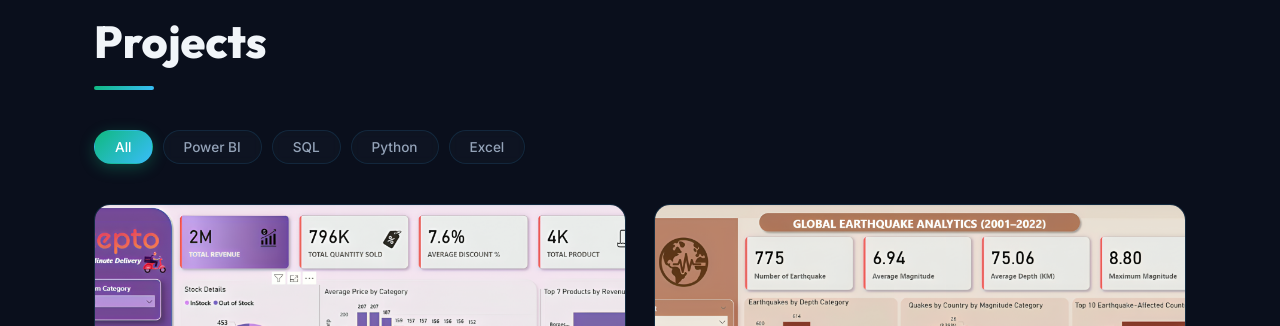
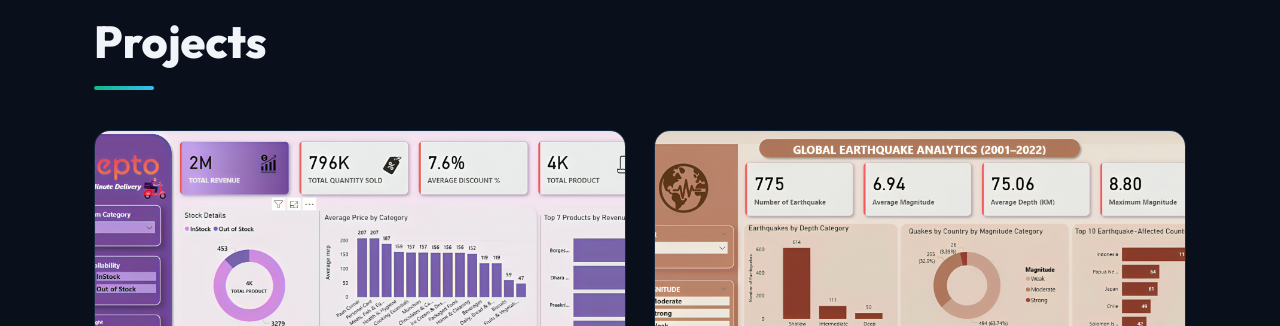
Before and after one commit to Nikunj532/Nikunj532.github.io, a plain HTML site: page index.html in a window 1280 px wide. Shown: the part 2860-3186 px from the top of the page. Drawn offline with Linux system fonts and the light colour scheme.

Commit message:
fix: remove project filter buttons

```diff
--- a/index.html
+++ b/index.html
@@ -318,13 +318,7 @@
         <div class="container">
             <h2 class="section-title reveal-up">Projects</h2>
 
-            <div class="project-filters reveal-up">
-                <button class="filter-btn active" data-filter="all">All</button>
-                <button class="filter-btn" data-filter="powerbi">Power BI</button>
-                <button class="filter-btn" data-filter="sql">SQL</button>
-                <button class="filter-btn" data-filter="python">Python</button>
-                <button class="filter-btn" data-filter="excel">Excel</button>
-            </div>
+
 
             <div class="projects-grid">
                 <!-- Zepto -->
--- a/script.js
+++ b/script.js
@@ -205,34 +205,7 @@ document.addEventListener('DOMContentLoaded', () => {
         }, 30);
     }
 
-    // ---- Project Filter Tabs ----
-    const filterBtns = document.querySelectorAll('.filter-btn');
-    const projectCards = document.querySelectorAll('.project-card');
 
-    filterBtns.forEach(btn => {
-        btn.addEventListener('click', () => {
-            filterBtns.forEach(b => b.classList.remove('active'));
-            btn.classList.add('active');
-
-            const filter = btn.getAttribute('data-filter');
-
-            projectCards.forEach(card => {
-                if (filter === 'all') {
-                    card.classList.remove('hidden');
-                    card.style.display = '';
-                } else {
-                    const categories = card.getAttribute('data-category');
-                    if (categories && categories.includes(filter)) {
-                        card.classList.remove('hidden');
-                        card.style.display = '';
-                    } else {
-                        card.classList.add('hidden');
-                        card.style.display = 'none';
-                    }
-                }
-            });
-        });
-    });
 
     // ---- Contact Form (Google Sheets) ----
     const contactForm = document.getElementById('contactForm');
--- a/style.css
+++ b/style.css
@@ -1048,38 +1048,7 @@ img {
 /* ============================
    Projects Section — Flip Cards
    ============================ */
-.project-filters {
-    display: flex;
-    flex-wrap: wrap;
-    gap: 10px;
-    margin-bottom: 40px;
-}
-
-.filter-btn {
-    padding: 8px 20px;
-    border: 1.5px solid var(--border-glass);
-    border-radius: 25px;
-    font-size: 0.85rem;
-    font-weight: 500;
-    color: var(--text-secondary);
-    background: var(--bg-glass);
-    backdrop-filter: blur(4px);
-    cursor: pointer;
-    transition: var(--transition);
-    font-family: var(--font-body);
-}
-
-.filter-btn:hover {
-    border-color: var(--accent-blue);
-    color: var(--accent-blue);
-}
-
-.filter-btn.active {
-    background: var(--accent-gradient);
-    color: white;
-    border-color: transparent;
-    box-shadow: 0 4px 15px var(--accent-glow);
-}
+
 
 /* Projects Grid */
 .projects-grid {
```
